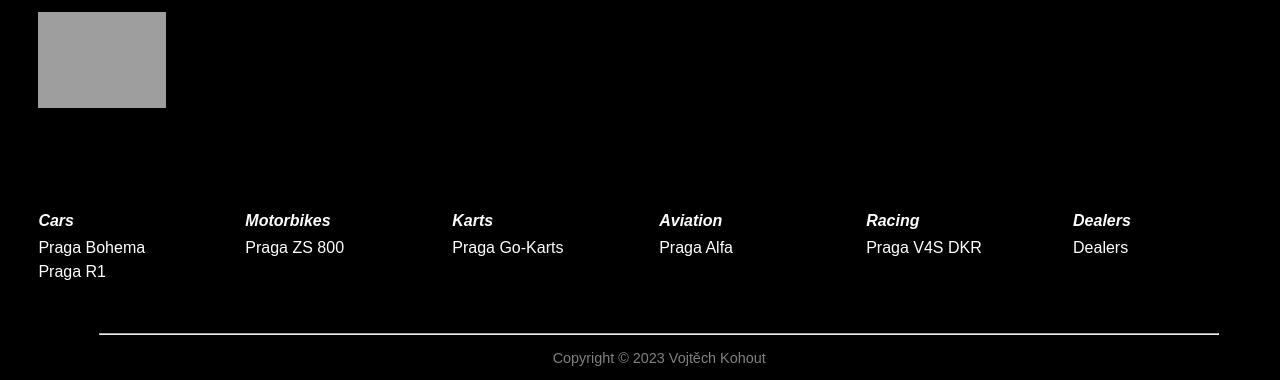
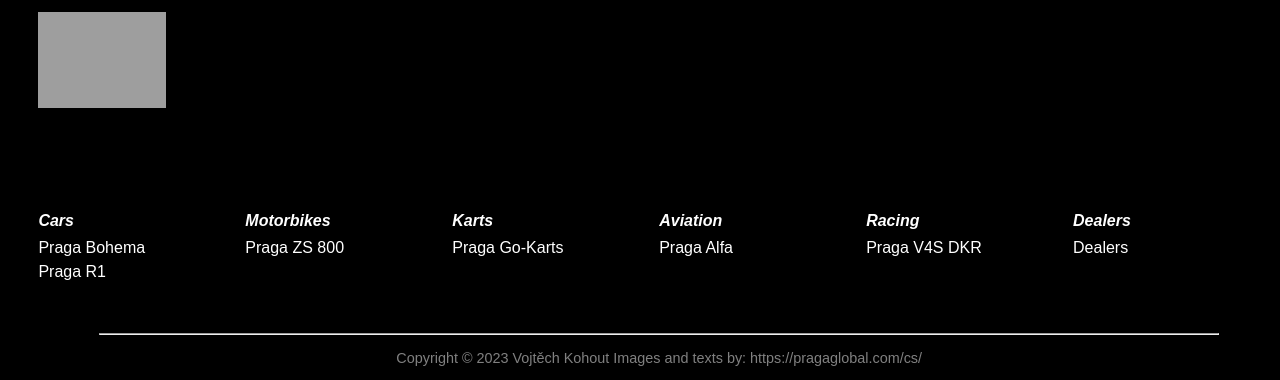
Before and after one commit to VojtechKohout06/Praga, a PHP site: page / in a window 1280 px wide. Shown: the part 2623-3003 px from the top of the page. Run offline with PHP 8.4, Linux system fonts and the light colour scheme; grey boxes are pictures that could not be loaded.

Commit message:
Update footer.php
Linked source of images and texts

```diff
--- a/footer.php
+++ b/footer.php
@@ -41,7 +41,7 @@
         </div>
         <div class="Copyright" style="grid-column: 1/7;">
             <hr class="line"/>
-           <p class="copyright">Copyright © 2023 Vojtěch Kohout</p>
+           <p class="copyright">Copyright © 2023 Vojtěch Kohout Images and texts by: https://pragaglobal.com/cs/</p>
         </div>
     </div>
     </div>
```
